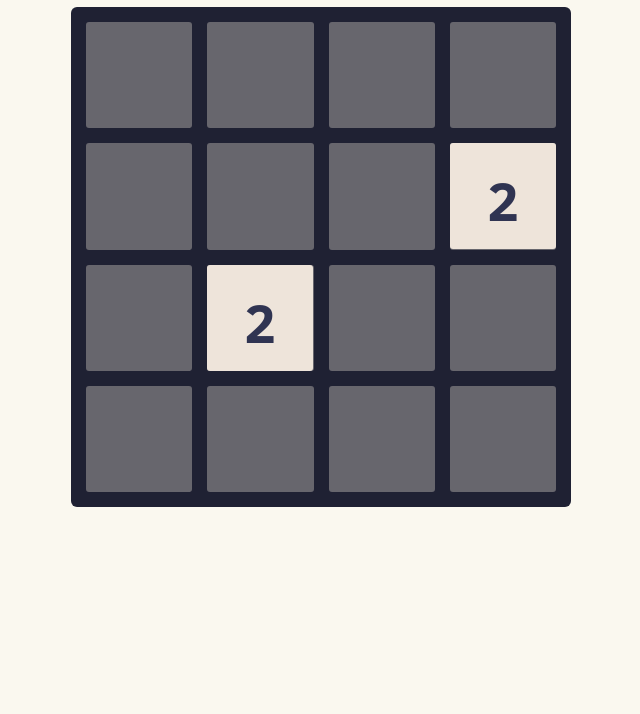
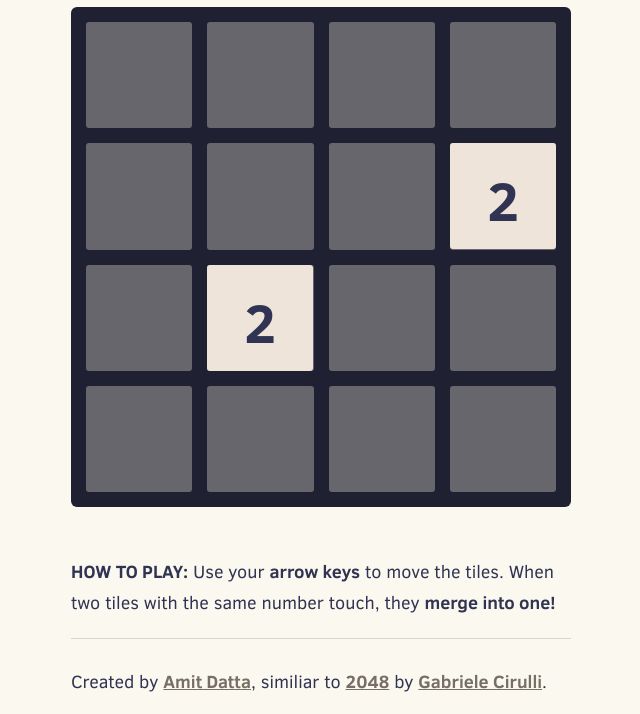
Before and after one commit to amitdatta/8192, a plain HTML site: page index.html in a window 1280 px wide. Shown: the part 225-939 px from the top of the page, without its empty margins (319-959 px from the left). Before the commit the page ends 800 px from the top, so only its background shows below. Drawn offline with Linux system fonts and the light colour scheme.

Commit message:
Credits edited.

```diff
--- a/index.html
+++ b/index.html
@@ -63,6 +63,11 @@
 
       </div>
     </div>
+    <p class="game-explanation">
+      <strong class="important">How to play:</strong> Use your <strong>arrow keys</strong> to move the tiles. When two tiles with the same number touch, they <strong>merge into one!</strong>
+      <hr />
+      <div class="important">Created by <strong><a href='http://facebook.com/amit.datta92'>Amit Datta</a></strong>, similiar to <strong><a href='http://gabrielecirulli.github.io/2048/'>2048</a></strong> by <strong><a href='http://gabrielecirulli.com/'>Gabriele Cirulli</a></strong>.</div>
+    </p>
 
   </div>
 
```
